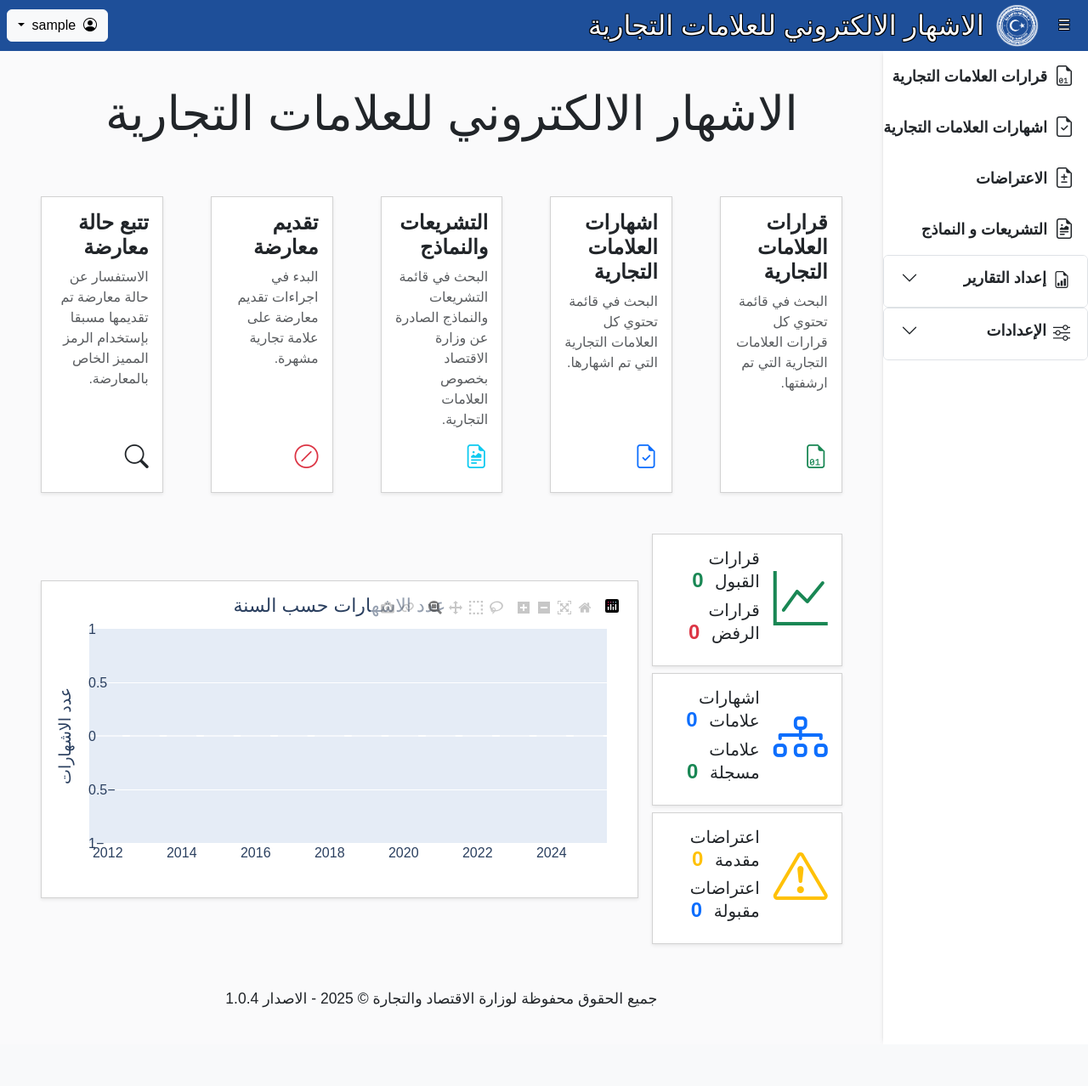
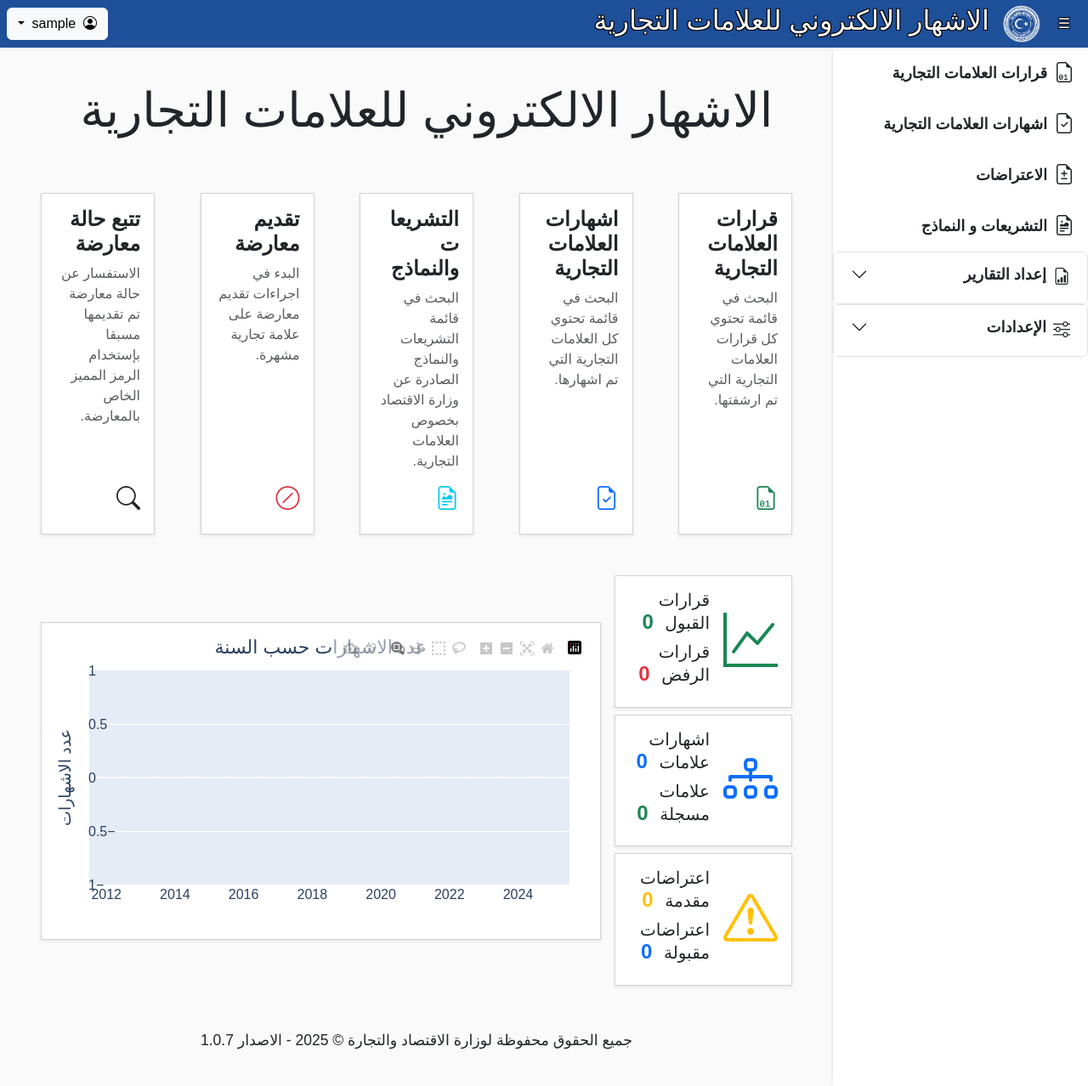
Before and after one commit to debeski/trademarks_web, a Django app: page / in a window 1280 px wide. Shown: the whole page at 85% size. Before the commit the page ends 1222 px from the top, so only its background shows below. Run offline with Django 5.2, Linux system fonts and the light colour scheme; the visitor is signed in with stand-in values (Sample User, id 1); data that the repository does not hold is empty; parts of the project's set-up code (start-up, migrations or seed data) failed here and were passed over; some libraries are stand-ins or nearby versions; some web fonts are replaced.

Commit message:
stableRelease1.8

```diff
--- a/documents/static/css/style.css
+++ b/documents/static/css/style.css
@@ -81,21 +81,33 @@ body {
 /* Titlebar Style */
 .titlebar {
     background-color: var(--title);
-    height: 7.5vh;
+    height: 7vh;
+    min-height: 30px;
+    display: flex;
+    position: sticky;
+    top: 0; /* Stick to the top of the viewport */
+    z-index: 1000; /* Ensure it stays on top of other content */
 }
 
 /* Titlebar Text */
 .titlebar p {
-    flex: 1;
-    padding: 0px 10px 0px 0px;
     color: white;
-    transition: font-size 0.3s;
+    transition: all 0.3s;
+    text-shadow: -1px -1px 0 black, 1px -1px 0 black, -1px 1px 0 black, 1px 1px 0 black;
+    font-size: clamp(24px, 4vh, 3em);
+    line-height: 1;
+}
+
+.titlebar img {
+    height: clamp(20px, 5.5vh, 75px);
+    width: auto;
+    transition: all 0.3s;
     text-shadow: -1px -1px 0 black, 1px -1px 0 black, -1px 1px 0 black, 1px 1px 0 black;
 }
 
-@media (max-height: 600px) {
-    .titlebar h1 {
-        font-size: 20px;
+@media (max-width: 750px) {
+    .titlebar p {
+        font-size: 20px !important;
     }
 }
 
@@ -119,24 +131,12 @@ body {
     transform: scale(0.95);
 }
 
-/* Container Fluid Layout */
-.layout {
-    flex-grow: 1;
-}
-
-/* Main Content */
-.main-content{
-    display: flex;
-    flex-direction:column;
-    flex-grow: 3;
-}
-
 /* Sidebar Design */
 #sidebar {
     background-color: white;
     color: black;
     width: 300px;
-    transition: width 0.5s ease-in-out;
+    transition: all 0.5s ease-in-out;
     overflow: hidden;
     flex-grow: 0;
     box-shadow: -2px 0 5px -4px rgba(81, 81, 81, 0.5);
@@ -147,6 +147,24 @@ body {
 #sidebar.closed {
     width: 0 !important;
     overflow: hidden;
+}
+
+@media (max-width: 1200px) {
+    #sidebar {
+        position: fixed;
+        top: 7.5vh;
+        right: 0;
+        width: 300px; /* Default width when open */
+        height: 100vh; /* Full height */
+        background-color: white; /* Dark overlay */
+        z-index: 1000;
+        transition: all 0.3s ease-in-out;
+    }
+
+    /* When closed on small screens, hide it */
+    #sidebar.closed {
+        width: 0;
+    }
 }
 
 .list-group-item {
@@ -167,24 +185,13 @@ body {
     align-items: center;
 }
 
-
 .accordion-button:not(.collapsed) {
     background-color: var(--body) !important;
 }
 
-
-@media (max-width: 750px) {
-    #sidebar {
-        width: 0;
-        overflow: hidden;
-    }
-}
-
-
 .button-group{
     padding: 10px;
 }
-
 
 .checkbox-inline {
     display:inline-flex;
@@ -192,31 +199,32 @@ body {
     margin-right: 10px;
 }
 
-
 .alert {
     opacity: 1;
     transition: opacity 0.5s ease-in-out;
 }
 
-
 #id_year {
     direction: rtl;
 }
-
 
 .option-separator {
     border-bottom: 1px solid #ddd;
     padding-bottom: 5px;
 }
 
-
 .option-separator:last-of-type {
     border-bottom: none;
 }
 
-
 .card {
     --bs-card-border-radius: 0px !important;
+}
+.icard {
+    transition: all 0.3s ease-in-out;
+}
+.icard:hover {
+    box-shadow: 0 4px 8px rgba(0, 0, 0, 0.1), 0 8px 16px rgba(0, 0, 0, 0.1) !important;
 }
 
 .dropdown-menu.show{
--- a/documents/templates/base.html
+++ b/documents/templates/base.html
@@ -12,7 +12,7 @@
     <meta name="csrf-token" content="{{ csrf_token }}">
 
     {% block extra_head%}{% endblock%}
-
+    {% if user.is_authenticated %}
     <!-- Toggle Sidebar Script -->
     <script>
         // On page load, check if the sidebar state is saved in localStorage and apply it
@@ -33,26 +33,27 @@
             localStorage.setItem('sidebarState', sidebar.classList.contains('closed') ? 'closed' : 'open');
         }
     </script>
+    {% endif %}
 </head>
 <body>
 
     <!-- Title Bar -->
-    <div class="titlebar d-flex justify-content-between align-items-center" style="z-index: 999;">
+    <div class="titlebar shadow-sm d-flex justify-content-between align-items-center">
         <div class="d-flex align-items-center">
             {% if request.user.is_authenticated %}
                 <button class="menu-toggle ms-2 rounded" onclick="toggleMenu()">☰</button>
             {% endif %}
-            <a href="{% url 'index' %}" style="text-decoration: none; color: inherit;">
-                <img src="{% static 'img/pdf_logo.png' %}" alt="Logo" style="height: 50px; width: auto; margin-right: 10px; vertical-align: middle;">
-                <p class="h2" style="display: inline; vertical-align: middle;">الاشهار الالكتروني للعلامات التجارية{% block header %}{% endblock %}</p>
+            <a class="align-items-center d-flex" href="{% url 'index' %}" style="text-decoration: none; color: inherit;">
+                <img class="ps-2" src="{% static 'img/pdf_logo.png' %}" alt="Logo">
+                <p class="ps-3 pt-2">الاشهار الالكتروني للعلامات التجارية{% block header %}{% endblock %}</p>
             </a>
         </div>
             <!-- The Login Button -->
-        <div>
+        <div class="pe-2">
         {% if user.is_authenticated %}
             <!-- Dropdown Button and Menu for Authenticated User -->
             <div class="dropdown">
-                <button class="btn btn-light me-2 dropdown-toggle" type="button" id="userDropdown" data-bs-toggle="dropdown" aria-expanded="false">
+                <button class="btn btn-light dropdown-toggle" type="button" id="userDropdown" data-bs-toggle="dropdown" aria-expanded="false">
                     <i class="bi bi-person-circle">&nbsp;</i> {{ user.username }}
                 </button>
                 <ul class="dropdown-menu dropdown-menu-start" aria-labelledby="userDropdown" style="min-width: 130px;">
@@ -83,9 +84,9 @@
         </div>
     </div>
     {% if user.is_authenticated %}
-    <div class="layout d-flex">
+    <div class="d-flex flex-grow-1">
         <!-- Sidebar -->
-        <div class="list-group" id="sidebar">
+        <div class="list-group flex-shrink-0" id="sidebar">
             <!-- Option 1: Decrees List -->
             <a href="{% url 'decree_list' %}" class="list-group-item list-group-item-action {% if request.path == '/decrees/' %}active disabled{% elif '/decrees/' in request.path %}active{% endif %}">
                 <i class="bi bi-file-earmark-binary me-2" style="font-size: 24px;"></i>
@@ -164,7 +165,7 @@
         </div>
         {% endif %}
         <!-- Main Content -->
-        <div class="main-content container-fluid mt-3 p-4 d-flex">
+        <div class="main-content mt-3 p-4  d-flex flex-column flex-grow-1">
             {% if messages %}
             <div class="alert-container position-absolute top-0 start-0 w-100">
                 {% for message in messages %}
--- a/documents/templates/index.html
+++ b/documents/templates/index.html
@@ -11,8 +11,8 @@
 
     <!-- Second Row: Three Feature Cards -->
     <div class="row p-4 justify-content-between g-3">
-    <div class="col-md-2">
-        <div class="card shadow-sm h-100">
+        <div class="col-xl-2">
+            <div class="card icard shadow-sm h-100">
                 <div class="card-body d-flex flex-column">
                     <a href="{% url 'decree_list' %}" class="stretched-link"></a>
                     <h4 class="card-title"><strong>قرارات العلامات التجارية</strong></h4>
@@ -22,8 +22,8 @@
             </div>
         </div>
 
-    <div class="col-md-2">
-        <div class="card shadow-sm h-100">
+        <div class="col-xl-2">
+            <div class="card icard shadow-sm h-100">
                 <div class="card-body d-flex flex-column">
                     <a href="{% url 'publication_list' %}" class="stretched-link"></a>
                     <h4 class="card-title"><strong>اشهارات العلامات التجارية</strong></h4>
@@ -33,8 +33,8 @@
             </div>
         </div>
 
-    <div class="col-md-2">
-        <div class="card shadow-sm h-100">
+        <div class="col-xl-2">
+            <div class="card icard shadow-sm h-100">
                 <div class="card-body d-flex flex-column">
                     <a href="{% url 'formplus_list' %}" class="stretched-link"></a>
                     <h4 class="card-title"><strong>التشريعات والنماذج</strong></h4>
@@ -44,8 +44,8 @@
             </div>
         </div>
 
-    <div class="col-md-2">
-        <div class="card shadow-sm h-100">
+        <div class="col-xl-2">
+            <div class="card icard shadow-sm h-100">
                 <div class="card-body d-flex flex-column">
                     <a href="{% url 'objection_pub_pick' %}" class="stretched-link"></a>
                     <h4 class="card-title"><strong>تقديم معارضة</strong></h4>
@@ -55,8 +55,8 @@
             </div>
         </div>
 
-    <div class="col-md-2">
-        <div class="card shadow-sm h-100" role="button" data-bs-toggle="modal" data-bs-target="#statusModal">
+        <div class="col-xl-2">
+            <div class="card icard shadow-sm h-100" role="button" data-bs-toggle="modal" data-bs-target="#statusModal">
                 <div class="card-body d-flex flex-column">
                     <h4 class="card-title"><strong>تتبع حالة معارضة</strong></h4>
                     <p class="text-muted">الاستفسار عن حالة معارضة تم تقديمها مسبقا بإستخدام الرمز المميز الخاص بالمعارضة.</p>
@@ -68,7 +68,7 @@
 
     <!-- Third Row: Stats & Charts -->
     <div class="row p-4 align-items-center g-3">
-    <div class="col-md-3 g-3">
+        <div class="col-xl-3 g-3">
             <div class="card shadow-sm p-3 mb-2">
                 <div class="d-flex align-items-center">
                     <i class="bi bi-graph-up display-3 text-success me-3"></i> <!-- Bootstrap Icon -->
@@ -97,9 +97,11 @@
                 </div>
             </div>
         </div>
-    <div class="col-md-9">
+        <div class="col-xl-9" id="chartContainer">
             <div class="card shadow-sm p-3 d-flex">
+                <div id="chartDiv">
                     {% autoescape off %}{{ chart_html }}{% endautoescape %}
+                </div>
             </div>
         </div>
     </div>
@@ -112,7 +114,7 @@
 
             <br>
 
-        <p class="lead"><small>جميع الحقوق محفوظة لوزارة الاقتصاد والتجارة © 2025 - الاصدار 1.0.4<small></p>
+            <p class="lead"><small>جميع الحقوق محفوظة لوزارة الاقتصاد والتجارة © 2025 - الاصدار {{ version }}<small></p>
         </div>
     </div>
 
@@ -169,6 +171,7 @@
 {% endblock %}
 
 {% block scripts %}
+
     <script>
         document.addEventListener("DOMContentLoaded", function () {
             var submissionModal = document.getElementById("submissionModal");
@@ -220,6 +223,4 @@
         });
     </script>
 
-
-
 {% endblock %}
--- a/documents/views.py
+++ b/documents/views.py
@@ -13,6 +13,7 @@ from django.utils.safestring import mark_safe
 import qrcode
 import base64
 from django.views.decorators.csrf import csrf_exempt
+from django.conf import settings
 
 # Helping imports
 #################
@@ -289,6 +290,7 @@ def index(request):
         'obj_pending': obj_pending,
         'obj_paid': obj_paid,
         'obj_accept': obj_accept,
+        'version': settings.VERSION,
     }
 
     return render(request, 'index.html', context)
```
Also changed, not shown: core/settings.py (+12 -0 lines), README.MD. Lines whose indentation alone changed are shown as unchanged.
